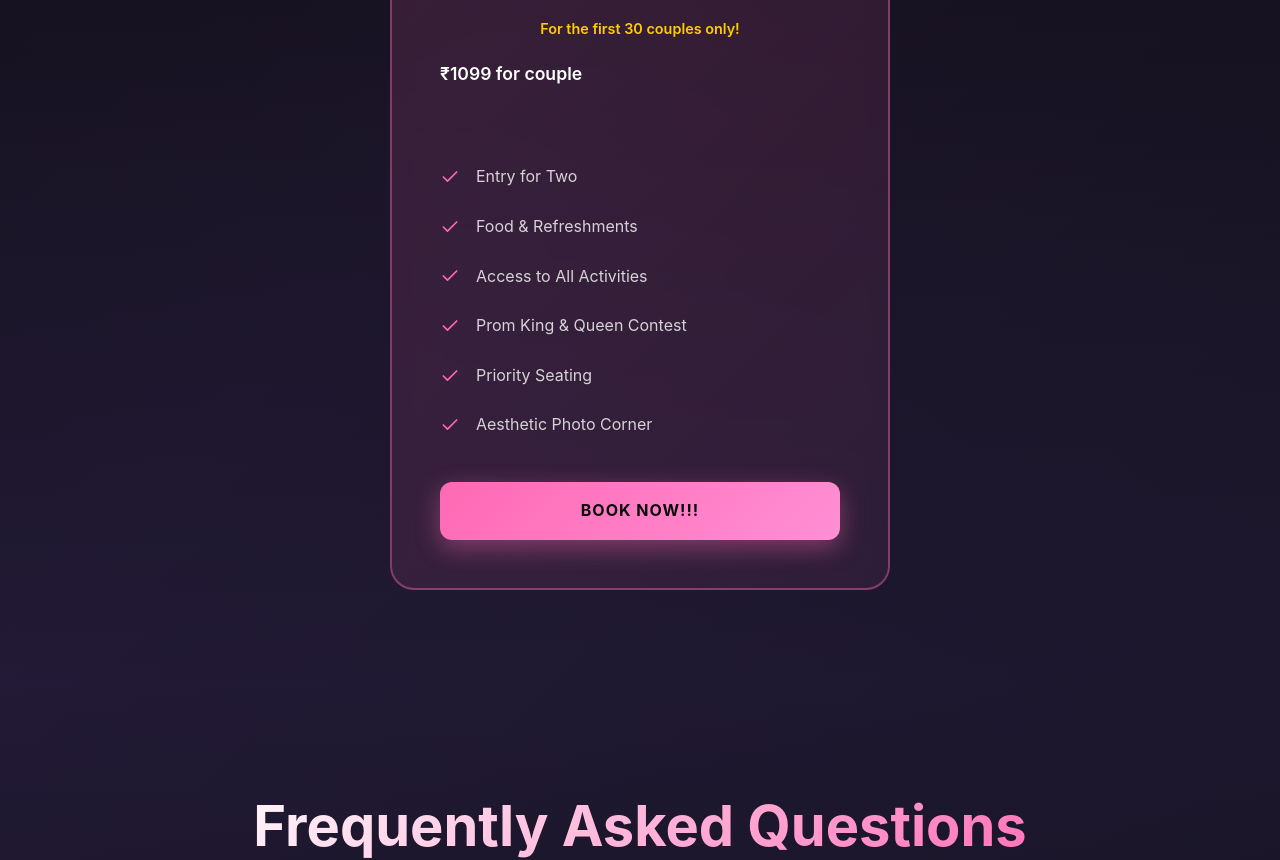
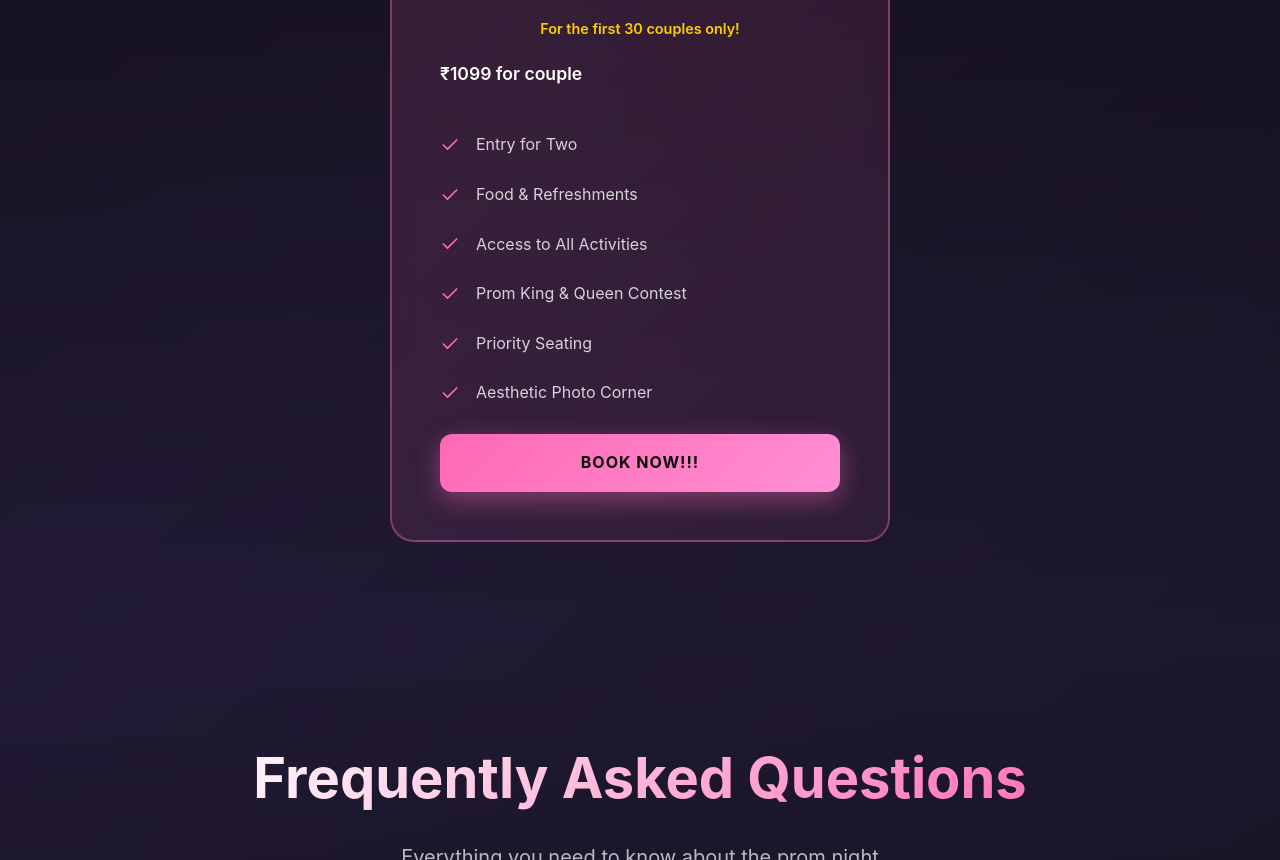
Before and after one commit to Architrb1795/prom, a React (Vite) app: page / in a window 1280 px wide. Shown: the part 3253-4113 px from the top of the page. Built offline with nearby package versions, Linux system fonts and the light colour scheme; the HTML template or start-up script is replaced by a standard one.

Commit message:
Updated Pricing.css

```diff
--- a/src/components/Pricing.css
+++ b/src/components/Pricing.css
@@ -116,7 +116,7 @@
 
 .pricing-features {
   list-style: none;
-  margin: 2rem 0;
+  margin: 1rem 0;
   flex-grow: 1;
 }
 
@@ -235,7 +235,7 @@
 .couple-price {
   font-size: 1.1rem; /* Bumps up the size a bit */
   color: rgba(255, 255, 255, 0.5);
-  margin-bottom: 2rem;
+  margin-bottom: 1rem;
   font-style: normal; /* Removes italics to match new style */
 }
 
```
